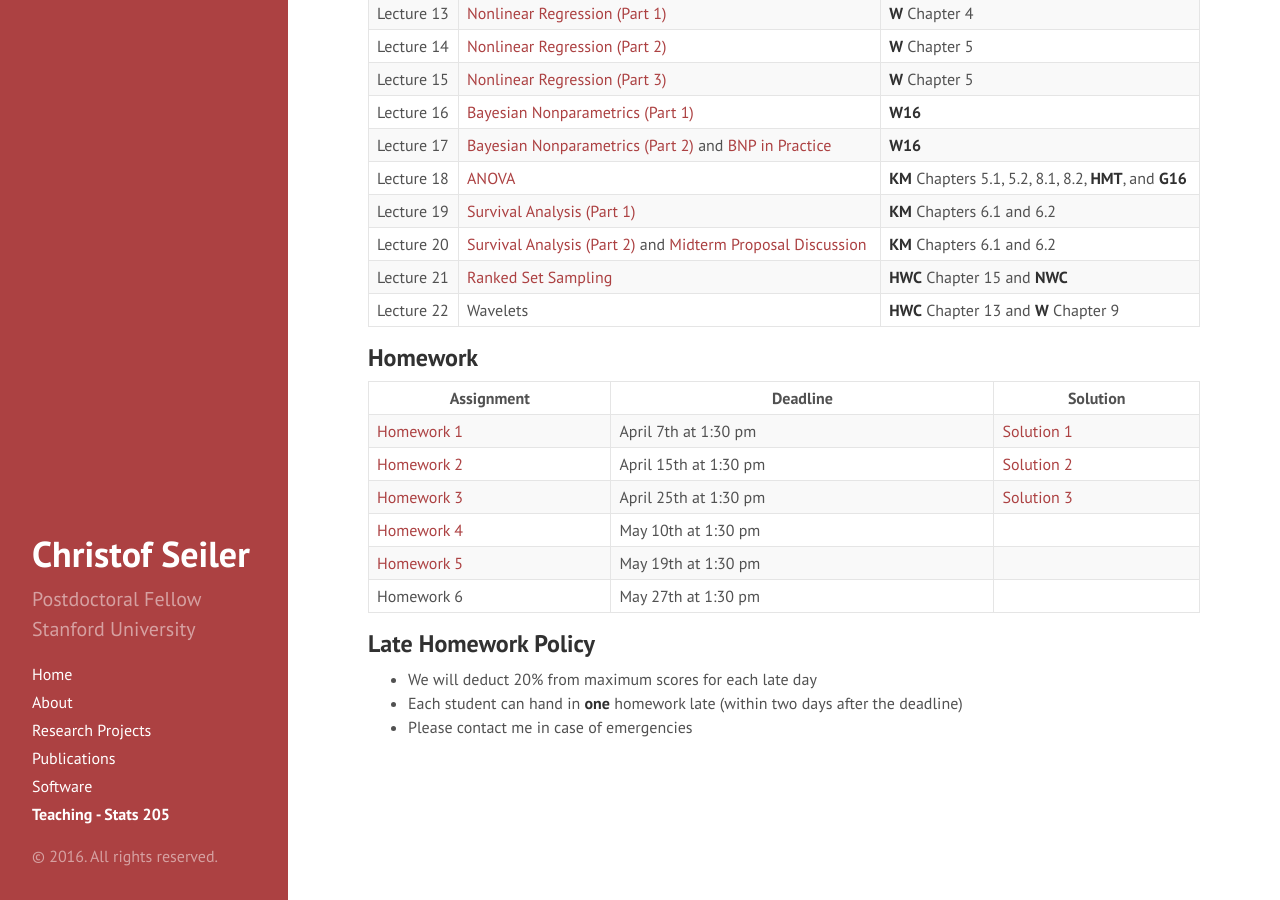
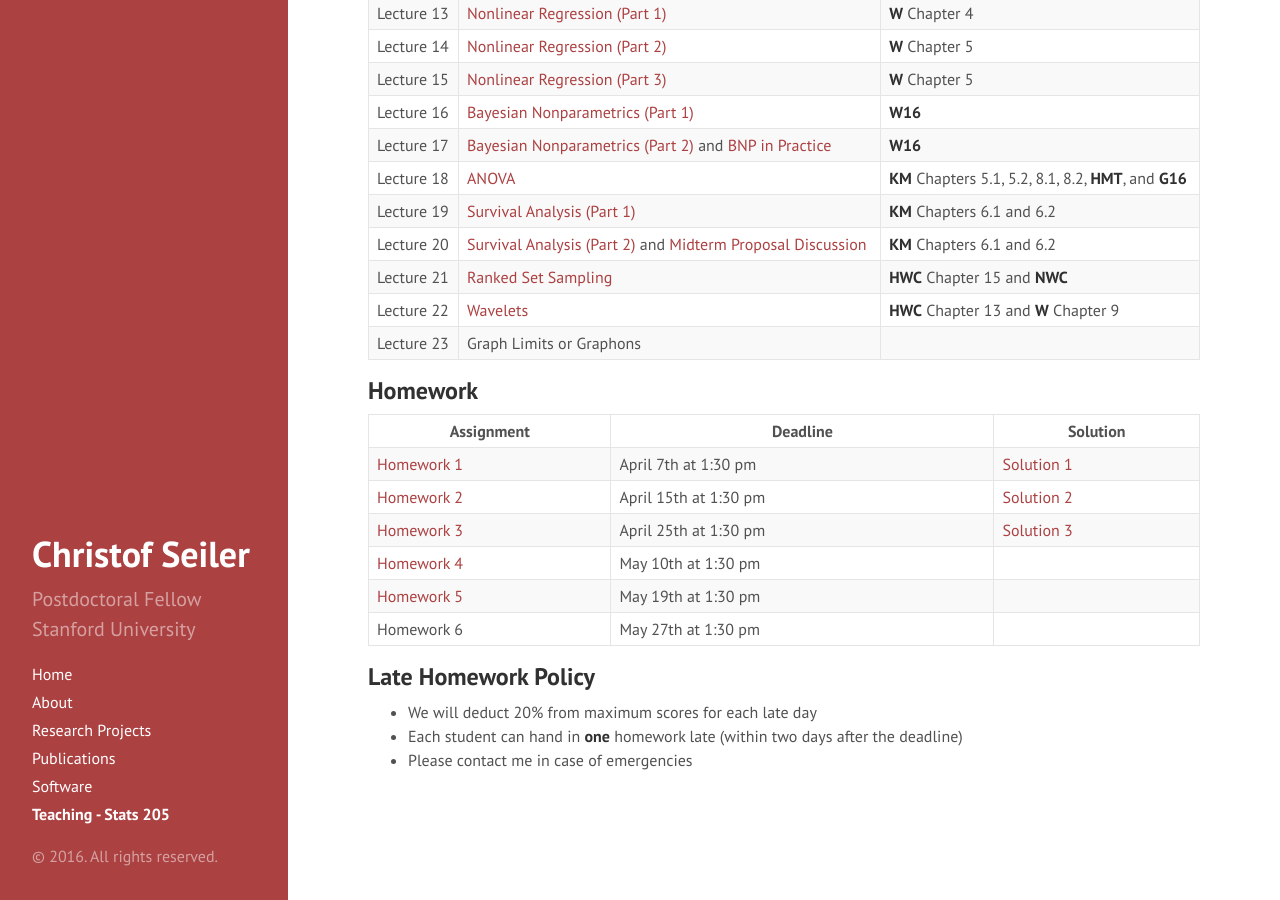
Before and after one commit to ChristofSeiler/ChristofSeiler.github.io, a Jekyll site: the page built from stats205.md, in a window 1280 px wide and 900 px high, scrolled down 2686 px. Built offline with Jekyll 4.4.1, drawn with Linux system fonts in a browser that asks for light colours; formulas are drawn with MathJax 3.

Commit message:
upload wavelet lecture and topic for lecture 23

```diff
--- a/stats205.md
+++ b/stats205.md
@@ -107,7 +107,8 @@ Lecture 18 | [ANOVA](Lecture18/ANOVA.pdf)
 Lecture 19 | [Survival Analysis (Part 1)](Lecture19/Life.pdf)                                                                                   | **KM** Chapters 6.1 and 6.2
 Lecture 20 | [Survival Analysis (Part 2)](Lecture20/LifePart2.pdf) and [Midterm Proposal Discussion](Lecture20/MidtermProposals.pdf)            | **KM** Chapters 6.1 and 6.2
 Lecture 21 | [Ranked Set Sampling](Lecture21/RankedSetSampling.pdf)                                                                             | **HWC** Chapter 15 and **NWC**
-Lecture 22 | Wavelets                                                                                                                           | **HWC** Chapter 13 and **W** Chapter 9
+Lecture 22 | [Wavelets](Lecture22/Wavelets.pdf)                                                                                                 | **HWC** Chapter 13 and **W** Chapter 9
+Lecture 23 | Graph Limits or Graphons                                                                                                           |
 
 ## Homework
 
```
Also changed, not shown: 1 other file.
